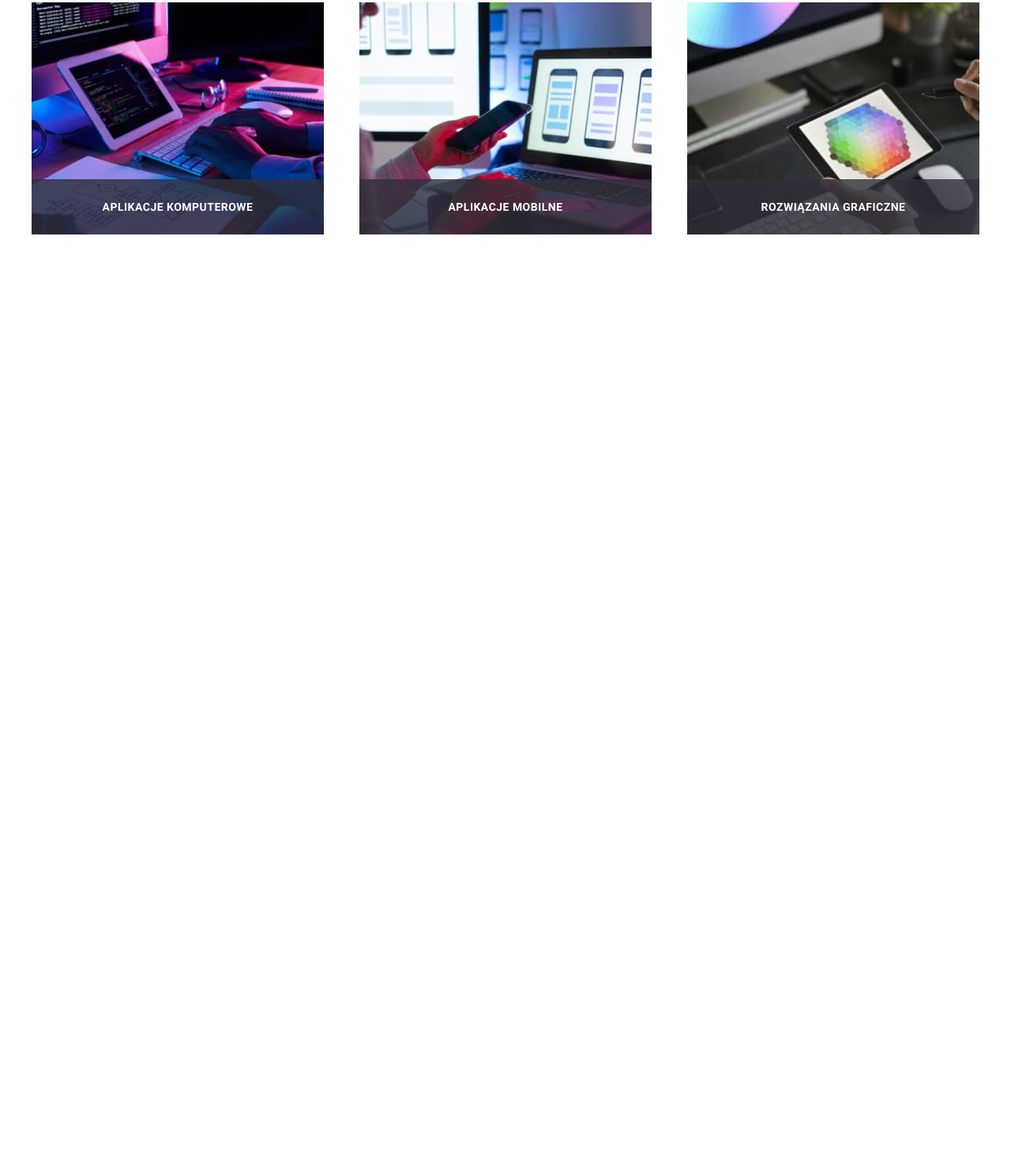
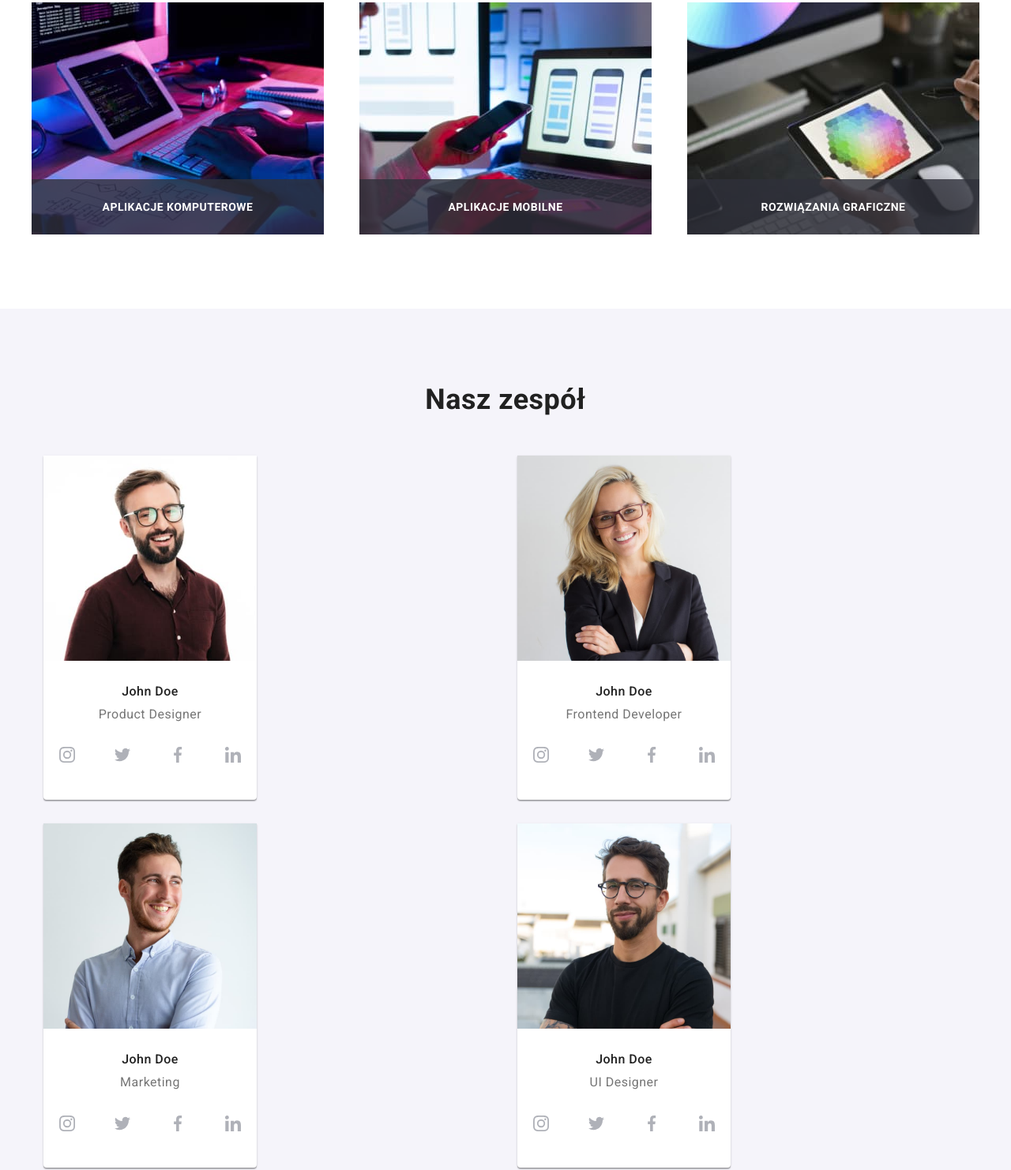
Before and after one commit to monika-czulak/goit-markup-hw-08, a plain HTML site: page index.html in a window 1280 px wide. Shown: the part 1125-2607 px from the top of the page at 79% size. Before the commit the page ends 1516 px from the top, so only its background shows below. Drawn offline with nearby package versions, Linux system fonts and the light colour scheme.

Commit message:
updated _team
added @media to _team section
added min-width 320px to all sections

```diff
--- a/index.html
+++ b/index.html
@@ -132,14 +132,13 @@
                 </ul>
             </div>
         </section>
-        <!-- <section class="section section--grey">
+        <section class="section section--grey">
             <div class="container section__container">
                 <h2 class="section__title--secondary">Nasz zespół</h2>
                 <ul class="team">
                     <li>
                         <figure class="team__card">
-                            <img src="./images/img-team1.jpg" alt="mężczyzna w brązowej koszuli" width="270"
-                                height="260">
+                            <img class="team__picture" src="./images/img-team1.jpg" alt="mężczyzna w brązowej koszuli"  width="270" height="260">
                             <figcaption>
                                 <p class="team__name">John Doe</p>
                                 <p class="team__profession">Product Designer</p>
@@ -174,7 +173,7 @@
                     </li>
                     <li>
                         <figure class="team__card">
-                            <img src="./images/img-team2.jpg" alt="kobieta w czarnym żakiecie" width="270" height="260">
+                            <img class="team__picture" src="./images/img-team2.jpg" alt="kobieta w czarnym żakiecie" width="270" height="260">
                             <figcaption>
                                 <p class="team__name">John Doe</p>
                                 <p class="team__profession">Frontend Developer</p>
@@ -209,7 +208,7 @@
                     </li>
                     <li>
                         <figure class="team__card">
-                            <img src="./images/img-team3.jpg" alt="mężczyzna w błękitnej koszuli" width="270"
+                            <img class="team__picture" src="./images/img-team3.jpg" alt="mężczyzna w błękitnej koszuli" width="270"
                                 height="260">
                             <figcaption>
                                 <p class="team__name">John Doe</p>
@@ -245,7 +244,7 @@
                     </li>
                     <li>
                         <figure class="team__card">
-                            <img src="./images/img-team4.jpg" alt="mężczyzna w czarnej koszulce" width="270"
+                            <img class="team__picture" src="./images/img-team4.jpg" alt="mężczyzna w czarnej koszulce" width="270"
                                 height="260">
                             <figcaption>
                                 <p class="team__name">John Doe</p>
@@ -281,7 +280,7 @@
                     </li>
                 </ul>
             </div>
-        </section> -->
+        </section>
         <!-- <section class="section section--light">
             <div class="container section__container">
                 <h2 class="section__title--secondary">Nasi klienci</h2>
--- a/sass/components/_section.scss
+++ b/sass/components/_section.scss
@@ -1,4 +1,5 @@
 .section {
+  min-width: $ScreenMinWidth;
   padding: 60px 0;
 
   @media (min-width: 1200px) {
@@ -19,11 +20,11 @@
   }
 
   &__container {
-    min-width: 480px;
+    min-width: $ScreenMinWidth;
     margin: 0 auto;
 
     @media (min-width: 480px) {
-      width: 480px;
+      min-width: 480px;
     }
 
     @media (min-width: 768px) {
--- a/sass/components/_team.scss
+++ b/sass/components/_team.scss
@@ -1,19 +1,69 @@
 .team {
-  @extend .services;
+  display: flex;
+  flex-direction: column;
+  align-items: center;
+  gap: 30px;
 
   &__card {
     margin: auto 0;
-    padding: 0 0 30px 0;
+    padding: 0 0 24px 0;
     background-color: getColor('bg-main-primary');
     box-shadow: 0px 1px 3px rgba(0, 0, 0, 0.12), 0px 1px 1px rgba(0, 0, 0, 0.14),
       0px 2px 1px rgba(0, 0, 0, 0.2);
     border-radius: 0px 0px 4px 4px;
     text-align: center;
   }
-
   &__name {
-    color: getColor ('text-dark');
+    color: getColor('text-dark');
     font-weight: 500;
     margin: 30px 0 10px;
+
+  &__picture {
+    width: 100%;
+    height: 100%;
+  }
   }
 }
+
+@media (min-width: 768px) {
+  .team {
+    flex-direction: row;
+    justify-content: center;
+    flex-wrap: wrap;
+    margin: 0 15px;
+
+    li {
+      flex-basis: calc((100% - 1 * 30px) / 2);
+    }
+  }
+}
+
+@media (min-width: 1200px) {
+  .team {
+    flex-direction: row;
+
+    &__card {
+      padding: 0 0 30px 0;
+      max-width: 270px;
+    }
+  }
+}
+// .team {
+//   @extend .services;
+
+//   &__card {
+//     margin: auto 0;
+//     padding: 0 0 30px 0;
+//     background-color: getColor('bg-main-primary');
+//     box-shadow: 0px 1px 3px rgba(0, 0, 0, 0.12), 0px 1px 1px rgba(0, 0, 0, 0.14),
+//       0px 2px 1px rgba(0, 0, 0, 0.2);
+//     border-radius: 0px 0px 4px 4px;
+//     text-align: center;
+//   }
+
+//   &__name {
+//     color: getColor ('text-dark');
+//     font-weight: 500;
+//     margin: 30px 0 10px;
+//   }
+// }
--- a/sass/utils/_variables.scss
+++ b/sass/utils/_variables.scss
@@ -31,3 +31,9 @@ $colors: (
 @function getColor($key) {
   @return map-get($colors, $key);
 }
+
+// screen breakpoints
+$screenMobile: 480px;
+$screenTablet: 768px;
+$screenDesktop: 1200px;
+$ScreenMinWidth: 320px;
```
Also changed, not shown: css/main.css, css/main.min.css, 2 other files.
